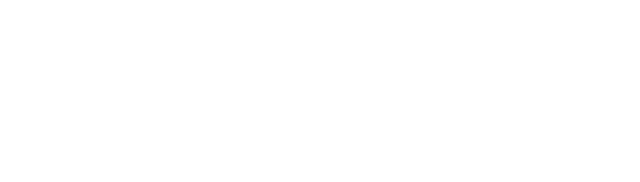
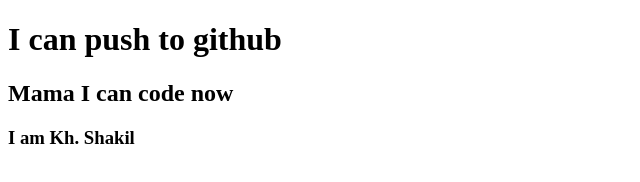
Before and after one commit to khshakilahamed/my-second-repo, a plain HTML site: page index.html in a window 1280 px wide. Shown: the whole page, without its empty margins (0-640 px from the left). Drawn offline with Linux system fonts and the light colour scheme.

Commit message:
added header

```diff
--- a/index.html
+++ b/index.html
@@ -7,6 +7,9 @@
     <title>My Second Repo</title>
 </head>
 <body>
-
+    <h1>I can push to github</h1>
+    <h2>Mama I can code now
+    <h3>I am Kh. Shakil</h3>
+    </h2>
 </body>
 </html>
```
